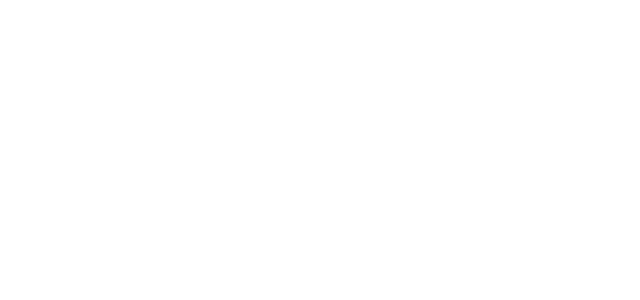
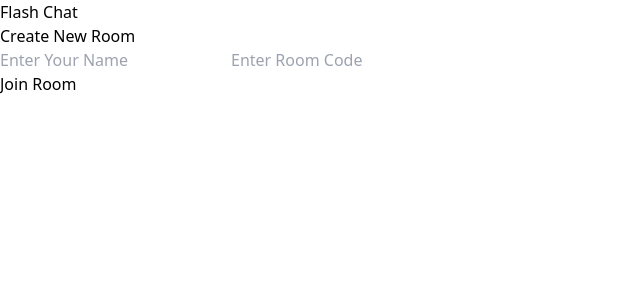
Before and after one commit to RISHIK92/flash-chat-frontend-host, a React (Vite) app: page / in a window 1280 px wide. Before the commit this address had no page. Shown: the top 300 px of the page, without its empty margins (0-640 px from the left). Built offline with nearby package versions, Linux system fonts and the light colour scheme; no server answers.

Commit message:
root update

```diff
--- a/src/main.tsx
+++ b/src/main.tsx
@@ -1,5 +1,5 @@
 import { createRoot } from 'react-dom/client';
-import { BrowserRouter, Routes, Route } from "react-router-dom";
+import { BrowserRouter, Routes, Route } from 'react-router-dom';
 import './index.css';
 import App from './App';
 import { Room } from './pages/Room';
@@ -7,8 +7,9 @@ import { Room } from './pages/Room';
 createRoot(document.getElementById('root')!).render(
   <BrowserRouter>
     <Routes>
+      <Route path="/" element={<Room />} />
       <Route path="/room" element={<Room />} />
       <Route path="/app" element={<App />} />
     </Routes>
   </BrowserRouter>
-)
+);
```
Lines whose indentation alone changed are shown as unchanged.
